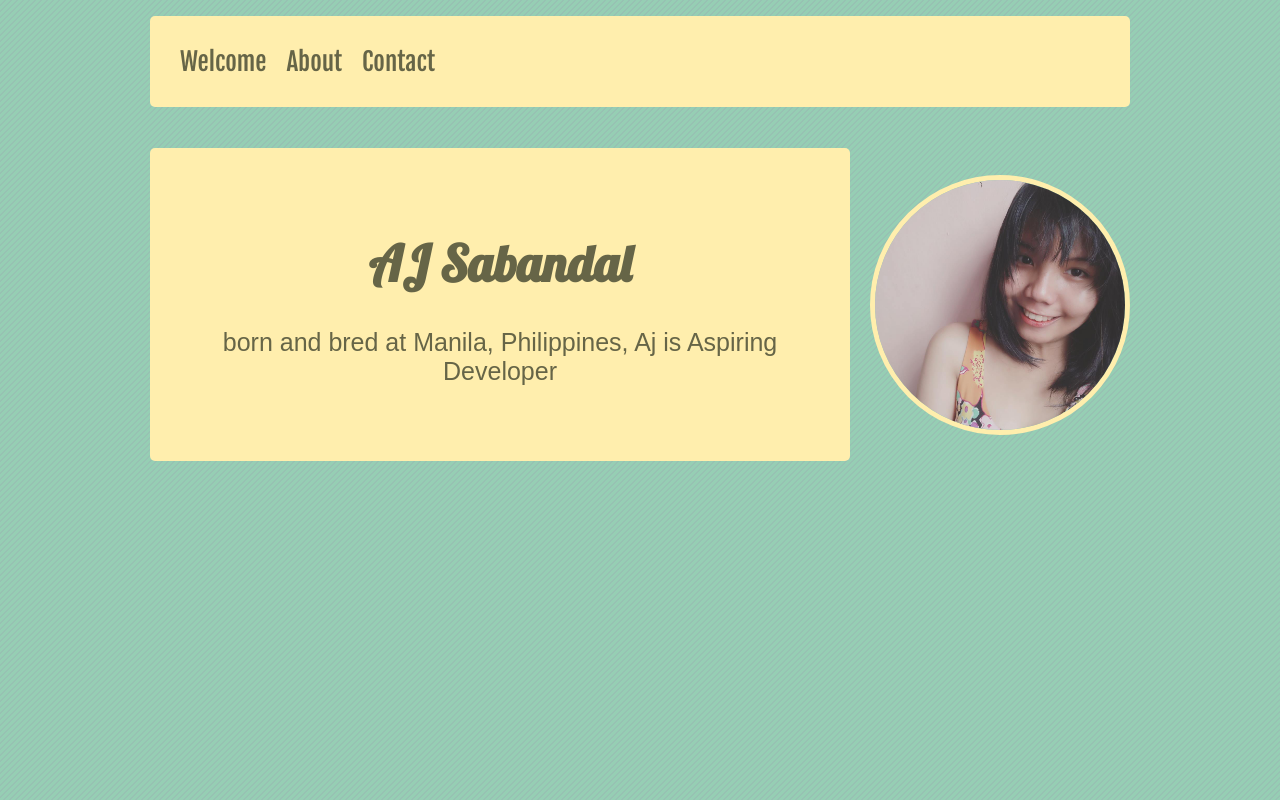
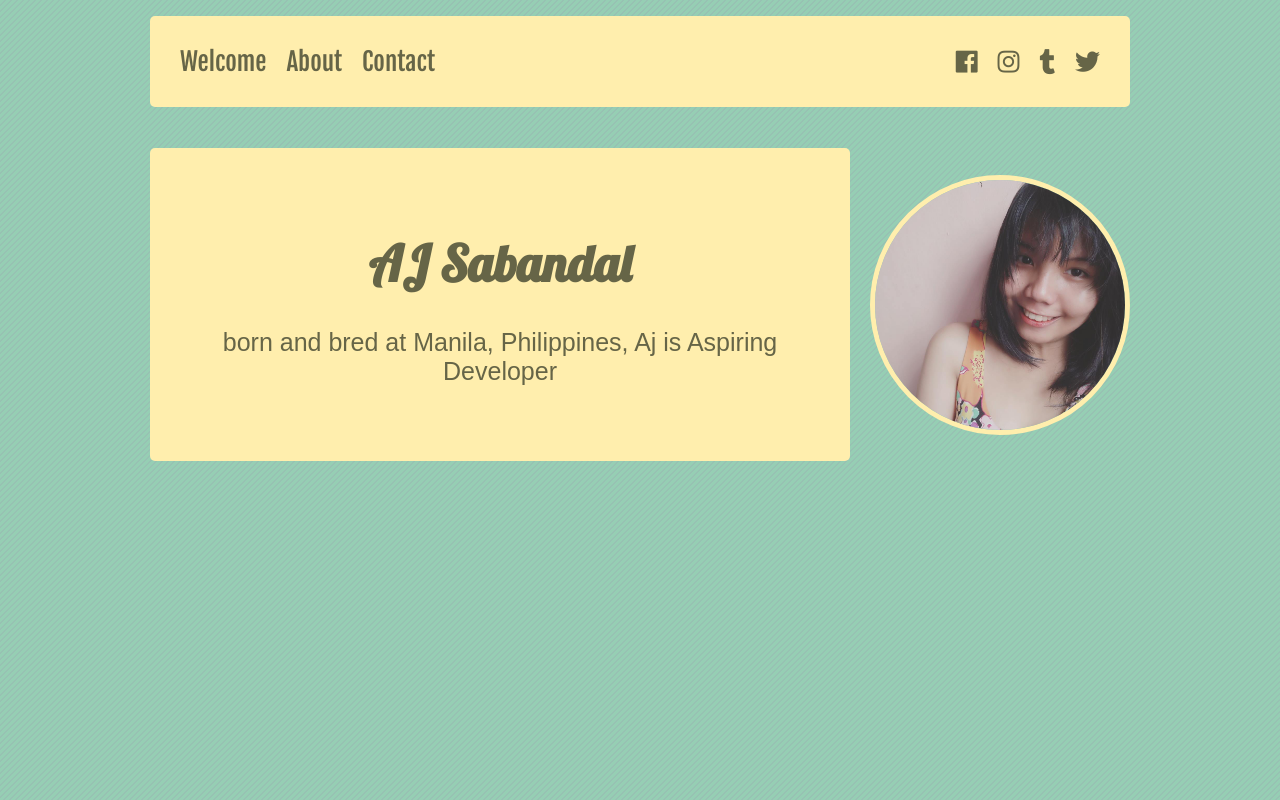
Before and after one commit to ajsabandal/aj-sdrawing, a plain HTML site: page about.html in a window 1280 px wide. Drawn offline with Linux system fonts and the light colour scheme.

Commit message:
Added the social links to other pages

```diff
--- a/about.html
+++ b/about.html
@@ -4,6 +4,9 @@
 <head>
         <link rel="stylesheet" href="./style/base.css"/>
         <link rel="shortcut icon" type="image/png" href="./img/web_hi_res_512.png"/>
+        <link rel="stylesheet" href="https://use.fontawesome.com/releases/v5.2.0/css/all.css" integrity="sha384-hWVjflwFxL6sNzntih27bfxkr27PmbbK/iSvJ+a4+0owXq79v+lsFkW54bOGbiDQ"
+        crossorigin="anonymous">
+
     <title>
         About
     </title>
@@ -12,7 +15,7 @@
 <body>
 
         <div class="container">
-    <ul>
+        <ul class="main-menu">
         <li>
             <a href="./index.html">Welcome</a>
         </li>
@@ -22,6 +25,29 @@
         <li>
             <a href="contact.html">Contact</a>
         </li>
+        <li style="flex:1;"></li>
+        <li>
+            <a target="_blank" href="https://www.facebook.com/xxvaj">
+                <i class="fab fa-facebook"></i>
+            </a>
+        </li>
+        <li>
+            <a target="_blank" href="https://www.instagram.com/ajartoo">
+                <i class="fab fa-instagram"></i>
+            </a>
+        </li>
+        <li>
+            <a target="_blank" href="https://ajartoo.tumblr.com/">
+                <i class="fab fa-tumblr"></i>
+            </a>
+        </li>
+        <li>
+            <a target="_blank" href="https://ajsabandal.twitter.com/">
+                <i class="fab fa-twitter"></i>
+            </a>
+        </li>
+
+    </ul>
     </ul>
 
     <div class="about-me-main">
```
Also changed, not shown: contact.html (+27 -1 lines).
